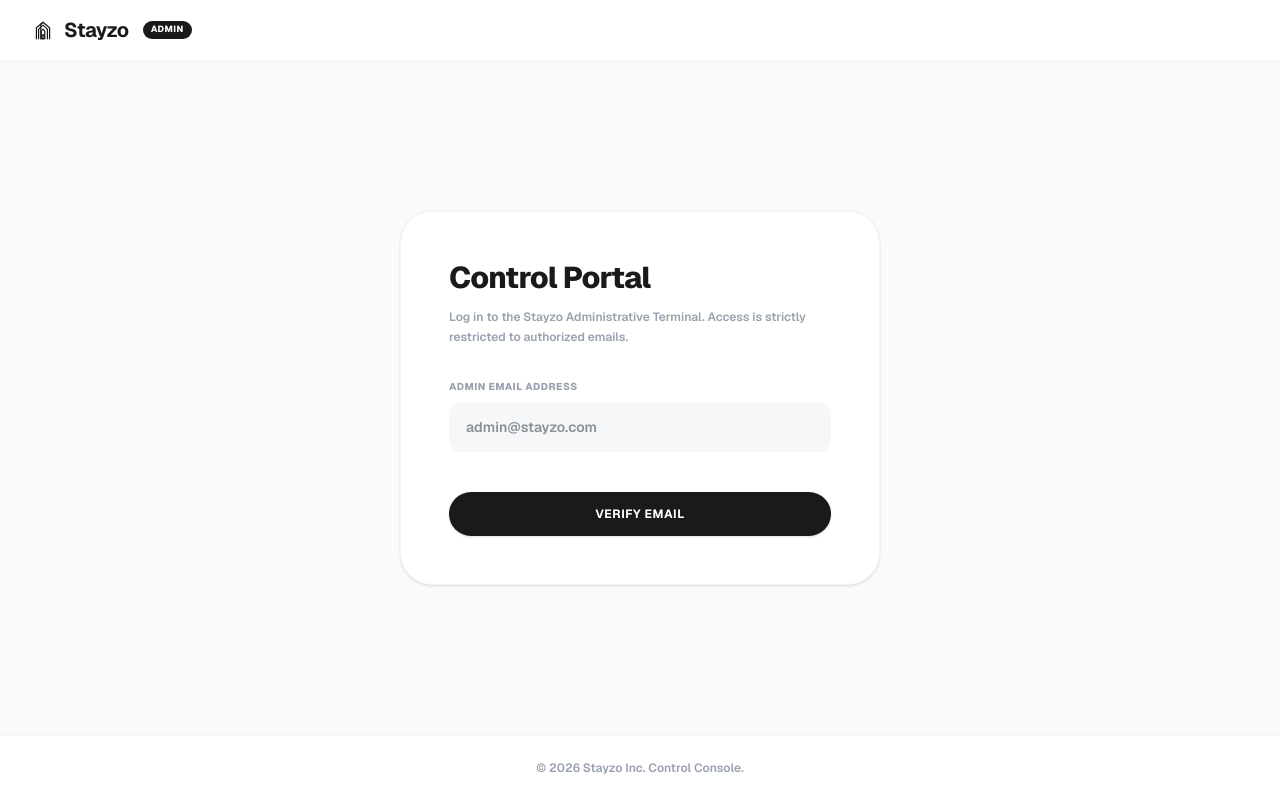
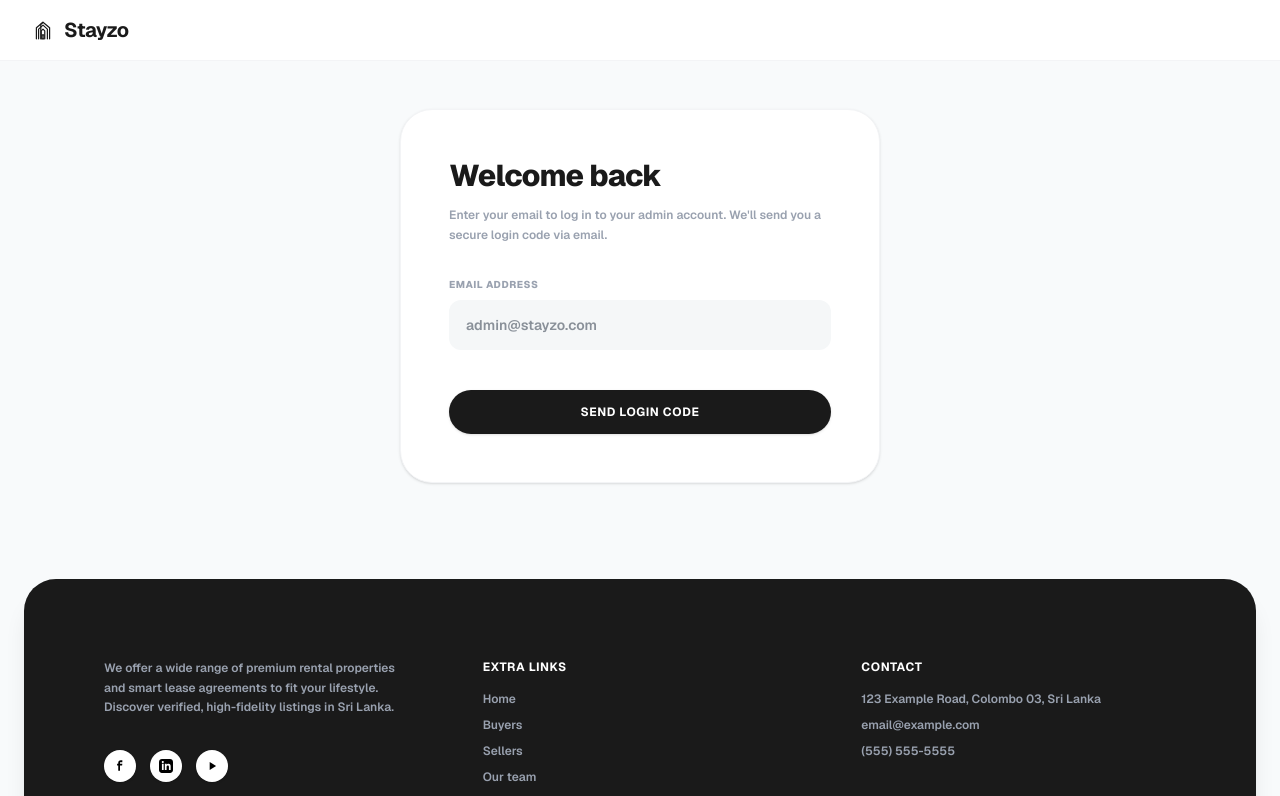
Before and after one commit to AbiNathan11/Stayzo_admin, a Next.js app: page /login in a window 1280 px wide. Shown: the top 796 px of the page. Built offline with nearby package versions, Linux system fonts and the light colour scheme.

Commit message:
admin dashboard

```diff
--- a/src/app/login/page.tsx
+++ b/src/app/login/page.tsx
@@ -1,8 +1,10 @@
 "use client";
 
 import React, { useState } from 'react';
+import Link from 'next/link';
 import { ArrowLeft, CheckCircle2 } from 'lucide-react';
 import toast, { Toaster } from 'react-hot-toast';
+import Footer from '../../components/Footer';
 
 export default function AdminLogin() {
   const [step, setStep] = useState<'email' | 'otp'>('email');
@@ -82,9 +84,9 @@ export default function AdminLogin() {
     <div className="min-h-screen bg-[#F8FAFB] text-[#1A1A1A] font-sans selection:bg-[#1A1A1A] selection:text-white flex flex-col justify-between">
       <Toaster position="top-right" />
 
-      {/* Header */}
-      <header className="w-full bg-white border-b border-gray-100 py-4 px-6 sm:px-8 flex items-center justify-between z-50 shrink-0">
-        <div className="flex items-center space-x-2.5">
+      {/* Simple Header matching the navbar branding */}
+      <header className="w-full bg-white border-b border-gray-100 py-4 px-6 sm:px-8 flex justify-between items-center z-50 shrink-0">
+        <Link href="http://localhost:3000" className="flex items-center space-x-2.5 group">
           <svg
             viewBox="0 0 100 100"
             fill="none"
@@ -92,35 +94,39 @@ export default function AdminLogin() {
             strokeWidth="5.5"
             strokeLinecap="round"
             strokeLinejoin="round"
-            className="w-5.5 h-5.5 text-[#1A1A1A] shrink-0"
+            className="w-5.5 h-5.5 text-[#1A1A1A] shrink-0 transition-transform group-hover:scale-105"
           >
+            {/* Outer gable */}
             <path d="M 20,90 L 20,40 L 50,15 L 80,40 L 80,90" />
+            {/* Middle gable */}
             <path d="M 30,90 L 30,46 L 50,28 L 70,46 L 70,90" />
+            {/* High peak */}
             <path d="M 40,90 L 40,24 L 50,15" />
+            {/* Inner gable */}
             <path d="M 42,90 L 42,54 L 50,46 L 58,54 L 58,90" />
+            {/* Central Door */}
             <rect x="46" y="72" width="8" height="18" />
           </svg>
           <span className="text-xl font-bold tracking-tight text-[#1A1A1A]">Stayzo</span>
-          <span className="bg-[#1A1A1A] text-white text-[9px] font-extrabold uppercase px-2 py-0.5 rounded-full ml-1 tracking-wider">Admin</span>
-        </div>
+        </Link>
       </header>
 
-      {/* Main Container */}
+      {/* Main Content Container with centered card layout */}
       <div className="flex-1 flex items-center justify-center p-6 md:p-12">
         <div className="w-full max-w-[480px] bg-white rounded-[32px] border border-gray-100 p-8 sm:p-12 shadow-sm">
 
           {step === 'email' ? (
             <div className="w-full animate-in fade-in slide-in-from-bottom-4 duration-500">
               <h2 className="text-3xl font-extrabold text-[#1A1A1A] mb-3 tracking-tight">
-                Control Portal
+                Welcome back
               </h2>
               <p className="text-gray-400 text-xs font-semibold mb-8 leading-relaxed">
-                Log in to the Stayzo Administrative Terminal. Access is strictly restricted to authorized emails.
+                Enter your email to log in to your admin account. We'll send you a secure login code via email.
               </p>
 
               <form onSubmit={handleSendCode} noValidate className="space-y-6">
                 <div className="space-y-2">
-                  <label className="text-[10px] uppercase tracking-wider text-gray-400 font-extrabold block">Admin Email Address</label>
+                  <label className="text-[10px] uppercase tracking-wider text-gray-400 font-extrabold block">Email Address</label>
                   <input
                     type="email"
                     required
@@ -136,7 +142,7 @@ export default function AdminLogin() {
                   disabled={loading}
                   className="w-full bg-[#1A1A1A] hover:bg-black disabled:opacity-50 text-white py-3.5 rounded-full text-xs font-bold tracking-wider uppercase transition shadow-sm mt-4 select-none cursor-pointer"
                 >
-                  {loading ? 'Authorizing...' : 'Verify Email'}
+                  {loading ? 'Processing...' : 'Send Login Code'}
                 </button>
               </form>
             </div>
@@ -149,17 +155,17 @@ export default function AdminLogin() {
                 <ArrowLeft className="w-3.5 h-3.5 mr-2" /> Back
               </button>
 
-              <h2 className="text-3xl font-extrabold text-[#1A1A1A] mb-3 tracking-tight">Secure Access</h2>
+              <h2 className="text-3xl font-extrabold text-[#1A1A1A] mb-3 tracking-tight">Check your email</h2>
               <div className="flex items-center space-x-2 text-[#1A1A1A] mb-8">
                 <CheckCircle2 className="w-4 h-4 shrink-0" />
                 <p className="text-xs font-semibold text-gray-400">
-                  We've sent an access key to <span className="font-extrabold text-[#1A1A1A] break-all">{email}</span>
+                  We've sent a 6-digit code to <span className="font-extrabold text-[#1A1A1A] break-all">{email}</span>
                 </p>
               </div>
 
               <form onSubmit={handleVerify} className="space-y-6">
                 <div className="space-y-2">
-                  <label className="text-[10px] uppercase tracking-wider text-gray-400 font-extrabold block">Verification Code</label>
+                  <label className="text-[10px] uppercase tracking-wider text-gray-400 font-extrabold block">Secure Login Code</label>
                   <input
                     type="text"
                     required
@@ -176,7 +182,7 @@ export default function AdminLogin() {
                   disabled={loading}
                   className="w-full bg-[#1A1A1A] hover:bg-black disabled:opacity-50 text-white py-3.5 rounded-full text-xs font-bold tracking-wider uppercase transition shadow-sm mt-4 select-none cursor-pointer"
                 >
-                  {loading ? 'Authenticating...' : 'Enter Console'}
+                  {loading ? 'Verifying...' : 'Verify & Continue'}
                 </button>
               </form>
             </div>
@@ -185,10 +191,8 @@ export default function AdminLogin() {
         </div>
       </div>
 
-      {/* Footer */}
-      <footer className="w-full bg-white border-t border-gray-100 py-6 text-center text-xs font-semibold text-gray-400 shrink-0">
-        &copy; {new Date().getFullYear()} Stayzo Inc. Control Console.
-      </footer>
+      {/* Footer Component */}
+      <Footer />
     </div>
   );
 }
--- /dev/null
+++ b/src/components/Footer.tsx
@@ -0,0 +1,57 @@
+import React from 'react';
+import Link from 'next/link';
+
+export default function Footer() {
+  return (
+    <footer className="w-full bg-[#F8FAFB] px-6 pb-6 pt-12 select-none">
+      <div className="max-w-7xl mx-auto bg-[#1A1A1A] text-white rounded-[32px] p-10 md:p-20 shadow-xl overflow-hidden relative">
+
+        {/* Columns Grid */}
+        <div className="grid grid-cols-1 md:grid-cols-3 gap-12 md:gap-16 pb-12">
+
+          {/* Column 1: Info and Socials */}
+          <div className="space-y-6">
+            <p className="text-gray-400 text-xs font-semibold leading-relaxed max-w-xs">
+              We offer a wide range of premium rental properties and smart lease agreements to fit your lifestyle. Discover verified, high-fidelity listings in Sri Lanka.
+            </p>
+            <div className="flex items-center space-x-3.5 pt-2">
+              <a href="#" className="w-8 h-8 rounded-full bg-white flex items-center justify-center text-black hover:bg-[#1A1A1A] hover:text-white transition shadow-sm" aria-label="Facebook">
+                <svg className="w-3.5 h-3.5 fill-current" viewBox="0 0 24 24"><path d="M9 8H7v3h2v9h3v-9h3.6l.4-3h-4V6.5c0-.8.2-1 1-1h3V2.1C16.4 2 15 2 13.5 2 10.5 2 9 3.5 9 6.5V8z"/></svg>
+              </a>
+              <a href="#" className="w-8 h-8 rounded-full bg-white flex items-center justify-center text-black hover:bg-[#1A1A1A] hover:text-white transition shadow-sm" aria-label="Linkedin">
+                <svg className="w-3.5 h-3.5 fill-current" viewBox="0 0 24 24"><path d="M19 0h-14c-2.761 0-5 2.239-5 5v14c0 2.761 2.239 5 5 5h14c2.762 0 5-2.239 5-5v-14c0-2.761-2.238-5-5-5zm-11 19h-3v-11h3v11zm-1.5-12.268c-.966 0-1.75-.779-1.75-1.75s.784-1.75 1.75-1.75 1.75.779 1.75 1.75-.784 1.75-1.75 1.75zm13.5 12.268h-3v-5.604c0-3.368-4-3.113-4 0v5.604h-3v-11h3v1.765c1.396-2.586 7-2.777 7 2.476v6.759z"/></svg>
+              </a>
+              <a href="#" className="w-8 h-8 rounded-full bg-white flex items-center justify-center text-black hover:bg-[#1A1A1A] hover:text-white transition shadow-sm" aria-label="Play">
+                <svg className="w-3.5 h-3.5 fill-current" viewBox="0 0 24 24"><path d="M8 5v14l11-7z"/></svg>
+              </a>
+            </div>
+          </div>
+
+          {/* Column 2: Extra Links */}
+          <div className="space-y-4">
+            <h4 className="font-bold text-xs uppercase tracking-wider text-white">Extra links</h4>
+            <ul className="space-y-2.5 text-xs font-semibold text-gray-400">
+              <li><Link href="/" className="hover:text-white transition">Home</Link></li>
+              <li><Link href="/search" className="hover:text-white transition">Buyers</Link></li>
+              <li><Link href="/search" className="hover:text-white transition">Sellers</Link></li>
+              <li><Link href="#" className="hover:text-white transition">Our team</Link></li>
+              <li><Link href="#" className="hover:text-white transition">About Us</Link></li>
+            </ul>
+          </div>
+
+          {/* Column 3: Contact Info */}
+          <div className="space-y-4">
+            <h4 className="font-bold text-xs uppercase tracking-wider text-white">Contact</h4>
+            <ul className="space-y-2.5 text-xs font-semibold text-gray-400">
+              <li>123 Example Road, Colombo 03, Sri Lanka</li>
+              <li><a href="mailto:email@example.com" className="hover:text-white transition">email@example.com</a></li>
+              <li><a href="tel:5555555555" className="hover:text-white transition">(555) 555-5555</a></li>
+            </ul>
+          </div>
+
+        </div>
+
+      </div>
+    </footer>
+  );
+}
```
